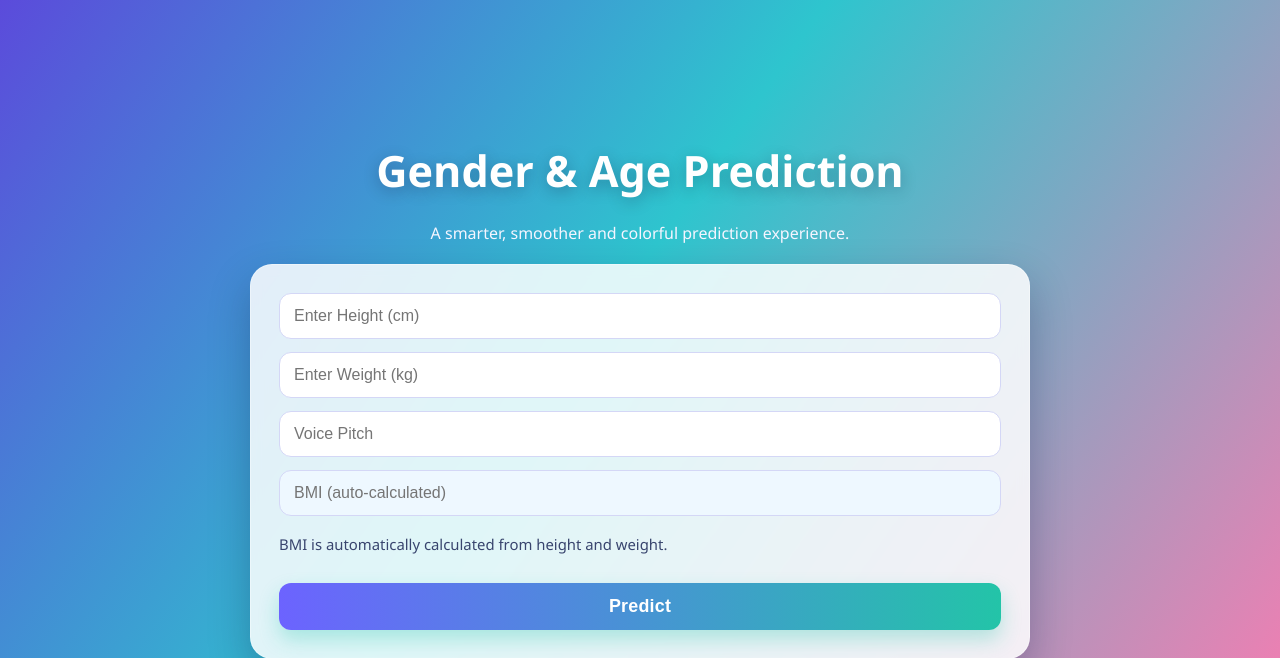
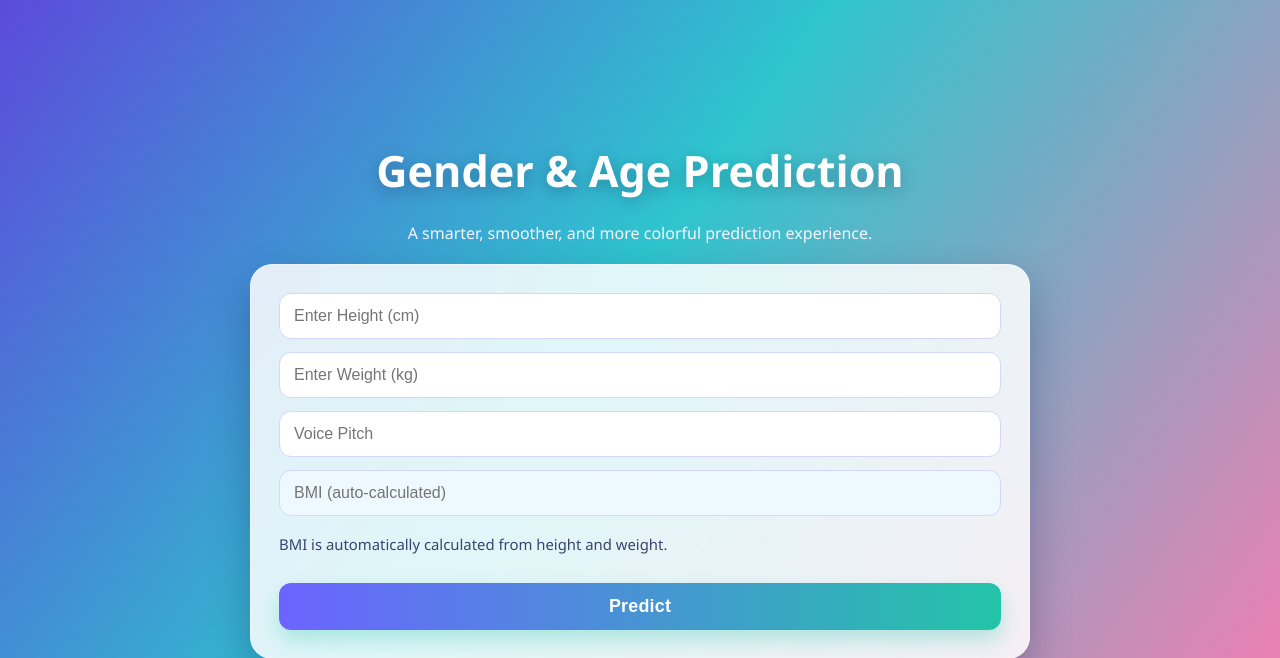
Before and after one commit to chaudhary-pawan/Gender-and-Age-detection, a Django app: page / in a window 1280 px wide. Shown: the top 658 px of the page. Run offline with Django 5.2, Linux system fonts and the light colour scheme; parts of the project's set-up code (start-up, migrations or seed data) failed here and were passed over.

Commit message:
Polish UI subtitle copy
Agent-Logs-Url: https://github.com/chaudhary-pawan/Gender-and-Age-detection/sessions/b5a9dd44-64be-45d4-bc71-bf317e06392f

Co-authored-by: chaudhary-pawan <144591052+chaudhary-pawan@users.noreply.github.com>

```diff
--- a/project_app/templates/index.html
+++ b/project_app/templates/index.html
@@ -163,7 +163,7 @@
 
 <div class="container">
     <h1>Gender & Age Prediction</h1>
-    <p class="subtext">A smarter, smoother and colorful prediction experience.</p>
+    <p class="subtext">A smarter, smoother, and more colorful prediction experience.</p>
 
     <div class="card">
         <form method="POST">
```
